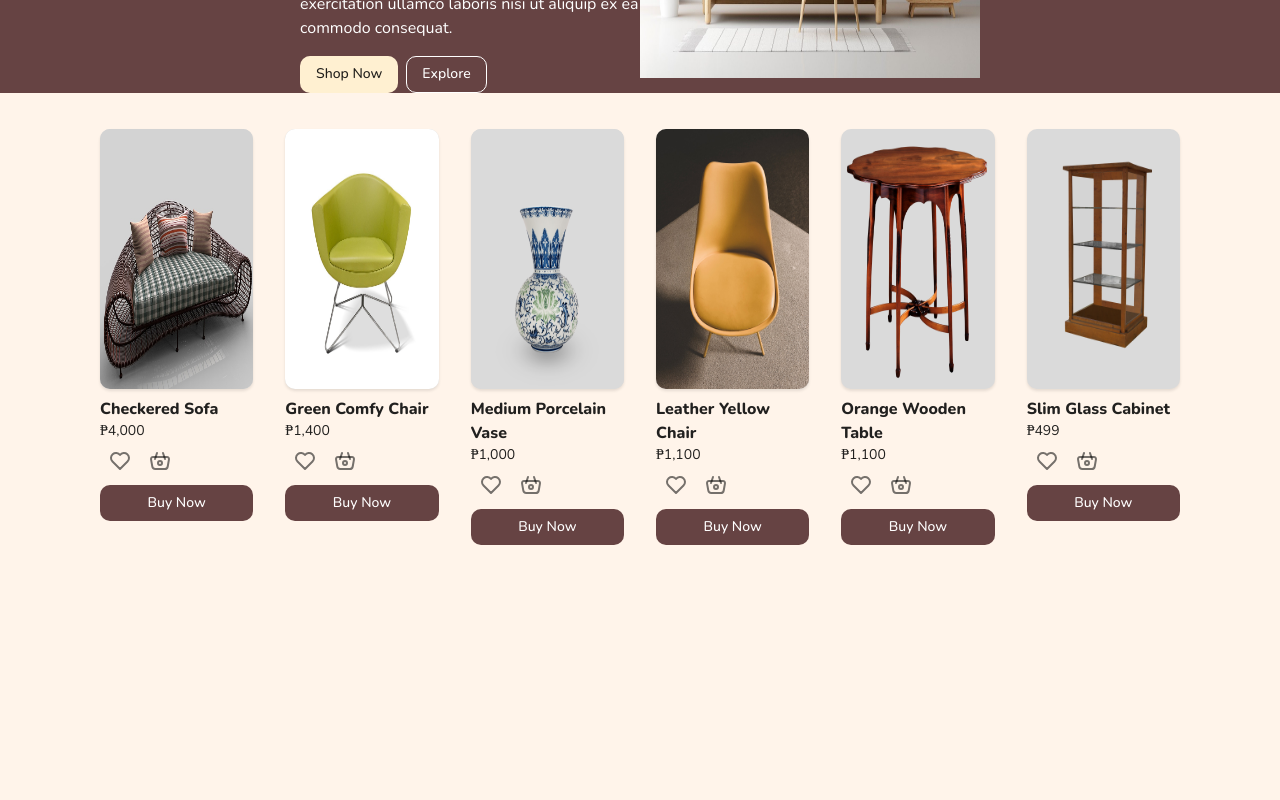
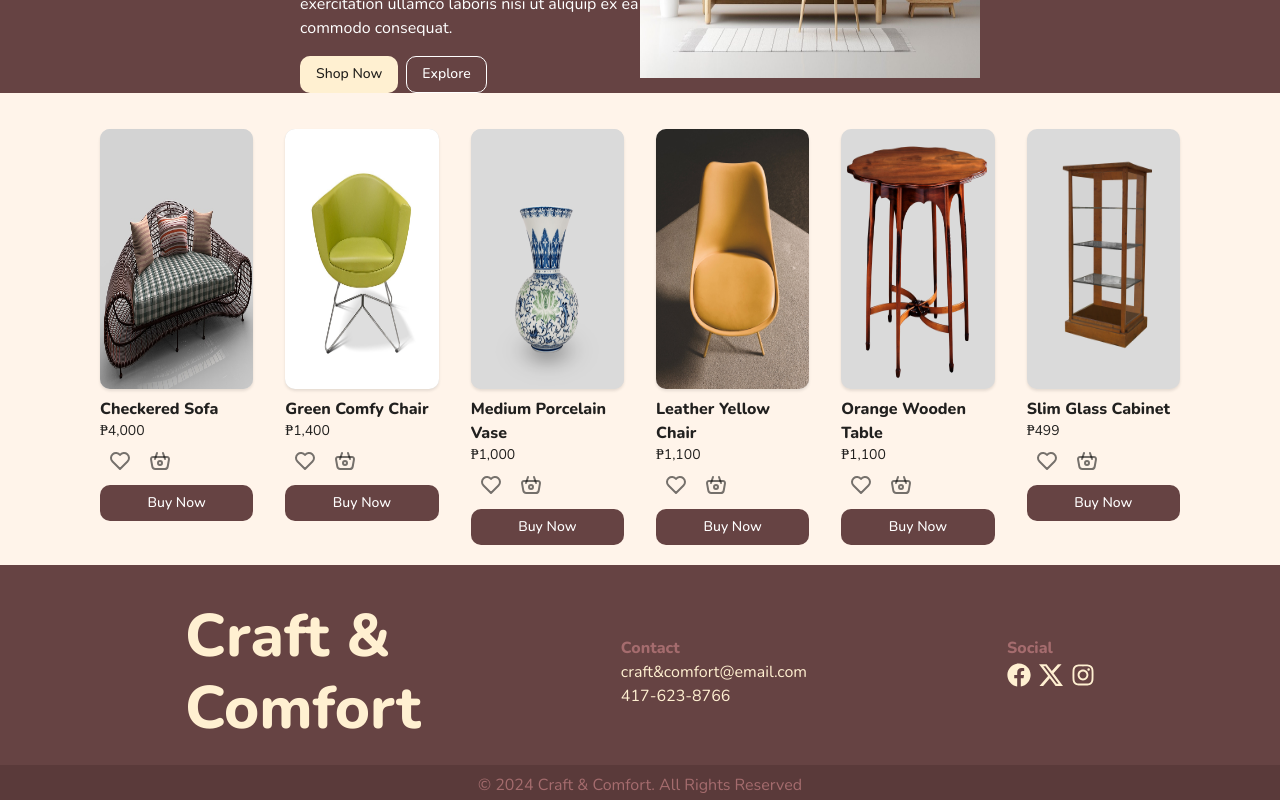
Before and after one commit to macariojenmar/craft-and-comfort, a React (Vite) app: page / in a window 1280 px wide. Shown: the part 452-1252 px from the top of the page. Before the commit the page ends 1017 px from the top, so only its background shows below. Built offline with nearby package versions, Linux system fonts and the light colour scheme.

Commit message:
Refs to issue #5 created initial footer

```diff
--- /dev/null
+++ b/src/components/ui/footer/Footer.jsx
@@ -0,0 +1,52 @@
+import React, { Fragment } from "react";
+import { Box, Grid2, Stack, Typography } from "@mui/material";
+import { FaFacebook, FaInstagram } from "react-icons/fa";
+import { BsTwitterX } from "react-icons/bs";
+
+export const Footer = () => {
+  return (
+    <Fragment>
+      <Box
+        sx={{
+          padding: '35px 100px',
+          backgroundColor: 'primary.main',
+          height: 200,
+          color: 'secondary.main',
+          display: 'flex',
+          justifyContent: 'center'
+        }}>
+        <Grid2 container spacing={25} alignItems={'center'}>
+          <Grid2 item>
+            <Typography variant="h2" fontWeight={800}>Craft & </Typography>
+            <Typography variant="h2" fontWeight={800}>Comfort</Typography>
+          </Grid2>
+          <Grid2 container item>
+            <Box>
+              <Typography fontWeight={800} color="#A56C6E">Contact</Typography>
+              <Typography>craft&comfort@email.com</Typography>
+              <Typography>417-623-8766</Typography>
+            </Box>
+            <Box>
+              <Typography fontWeight={800} color="#A56C6E" mb={0.4}>Social</Typography>
+              <Stack direction={'row'} gap={1}>
+                <FaFacebook size={'24px'} />
+                <BsTwitterX size={'24px'} />
+                <FaInstagram size={'24px'} />
+              </Stack>
+            </Box>
+          </Grid2>
+        </Grid2>
+      </Box>
+      <Box
+        sx={{
+          padding: 1,
+          backgroundColor: 'primary.darker',
+          height: 35,
+          display: 'flex',
+          justifyContent: 'center'
+        }}>
+        <Typography color="#A56C6E">© 2024 Craft & Comfort. All Rights Reserved</Typography>
+      </Box>
+    </Fragment>
+  );
+};
--- a/src/main.jsx
+++ b/src/main.jsx
@@ -4,6 +4,7 @@ import { BrowserRouter, Route, Routes } from 'react-router-dom'
 import NavigationBar from './components/ui/navigation/NavigationBar';
 import MuiThemeProvider from './providers/ThemeProvider';
 import HomePage from './components/pages/homePage/HomePage';
+import { Footer } from './components/ui/footer/Footer';
 
 const root = createRoot(document.getElementById("root"));
 
@@ -14,6 +15,7 @@ root.render(
       <Routes>
         <Route path='/' element={<HomePage />} />
       </Routes>
+      <Footer />
     </MuiThemeProvider>
   </BrowserRouter>
 );
--- a/src/themes/light.jsx
+++ b/src/themes/light.jsx
@@ -5,6 +5,7 @@ export const light = createTheme({
     mode: 'light',
     primary: {
       main: '#664343',
+      darker: '#5a3a3a'
     },
     secondary: {
       main: '#FFF0D1',
```
